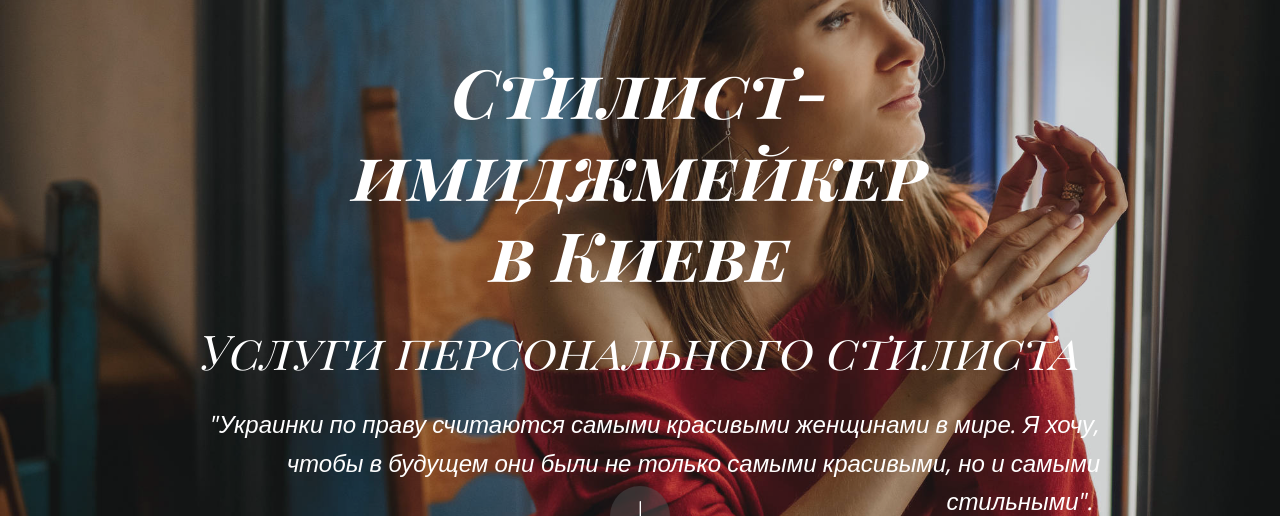
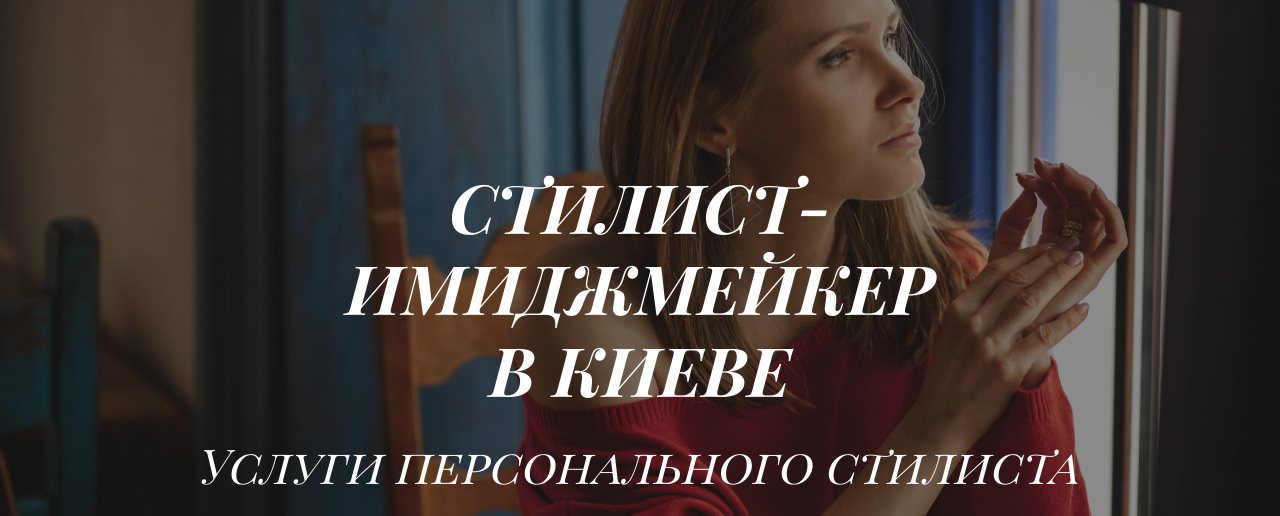
Before and after one commit to mayakliza/dianasidorovich, a plain HTML site: page index.html in a window 1280 px wide. Shown: the part 85-601 px from the top of the page. Drawn offline with nearby package versions, Linux system fonts and the light colour scheme; files whose address does not match are found by name.

Commit message:
create github pages

```diff
--- a/assets/mobirise/css/mbr-additional.css
+++ b/assets/mobirise/css/mbr-additional.css
@@ -819,25 +819,12 @@ iframe.lazy-placeholder,
 section.lazy-placeholder:after {
   opacity: 0.3;
 }
-.cid-qTkA127IK8 {
-  padding-top: 135px;
-  padding-bottom: 0px;
+.cid-rEckQwf5Ha {
   background-image: url("../../../assets/images/-x6a8084-copy-2000x1333.jpg");
 }
-.cid-qTkA127IK8 .mbr-text,
-.cid-qTkA127IK8 .mbr-section-btn {
-  text-align: left;
-  color: #ffffff;
-}
-.cid-qTkA127IK8 .mbr-text,
-.cid-qTkA127IK8 .mbr-section-btn P {
+.cid-rEckQwf5Ha .mbr-text,
+.cid-rEckQwf5Ha .mbr-section-btn {
   text-align: right;
-}
-.cid-qTkA127IK8 H1 {
-  color: #ffffff;
-}
-.cid-qTkA127IK8 H3 {
-  color: #ffffff;
 }
 .cid-rqbr8Mj3GN {
   padding-top: 75px;
--- a/index.html
+++ b/index.html
@@ -67,18 +67,20 @@
     </nav>
 </section>
 
-<section class="engine"><a href="https://mobirise.info/k">develop free website</a></section><section class="cid-qTkA127IK8 mbr-parallax-background" id="header2-1">
+<section class="engine"><a href="https://mobirise.info/v">html templates</a></section><section class="cid-rEckQwf5Ha mbr-fullscreen mbr-parallax-background" id="header2-1e">
 
 
 
-    <div class="mbr-overlay" style="opacity: 0.2; background-color: rgb(70, 80, 82);"></div>
+    <div class="mbr-overlay" style="opacity: 0.5; background-color: rgb(35, 35, 35);"></div>
 
     <div class="container align-center">
         <div class="row justify-content-md-center">
             <div class="mbr-white col-md-10">
-                <h1 class="mbr-section-title mbr-bold pb-3 mbr-fonts-style display-1"><em>Стилист-имиджмейкер <br>в Киеве</em></h1>
+                <h1 class="mbr-section-title mbr-bold pb-3 mbr-fonts-style display-1"><em><br></em><br><em>СТИЛИСТ-ИМИДЖМЕЙКЕР
+</em><div><em>В КИЕВЕ</em></div></h1>
                 <h3 class="mbr-section-subtitle align-center mbr-light pb-3 mbr-fonts-style display-2"><em>Услуги персонального стилиста</em></h3>
-                <p class="mbr-text pb-3 mbr-fonts-style display-5"><em>"Украинки по праву считаются самыми красивыми женщинами в мире. Я хочу, чтобы в будущем они были не только самыми красивыми, но и самыми стильными".&nbsp;<br><strong>- Диана Сидорович</strong></em></p><p></p><p></p>
+                <p class="mbr-text pb-3 mbr-fonts-style display-7"><em>"Украинки по праву считаются самыми красивыми женщинами в мире. Я хочу, чтобы в будущем они были не только самыми красивыми, но и самыми стильными".
+<br>- <strong>Диана Сидорович</strong></em></p>
 
             </div>
         </div>
@@ -512,7 +514,7 @@
         <div class="row justify-content-center">
             <div class="media-container-column col-lg-8" data-form-type="formoid">
                 <!---Formbuilder Form--->
-                <form action="https://mobirise.com/" method="POST" class="mbr-form form-with-styler" data-form-title="Mobirise Form"><input type="hidden" name="email" data-form-email="true" value="m8AqFdZjkbj3KeaydImMlKilPVfey/VUNBrgz44ezHfhjfPIVwRUvY0F4G7MvgdGnEVj4AU8wJJHHiHITF8zQPp+vurbnDNvs+sqaAW0GQDSxa4IsUlz90iwtLpaYs6z">
+                <form action="https://mobirise.com/" method="POST" class="mbr-form form-with-styler" data-form-title="Mobirise Form"><input type="hidden" name="email" data-form-email="true" value="otiSPA6aNolTfGzfKFhSKpZsuThuPh6X+czTC+c+b4xRGobma2MtBCAk8oam4QeVk5cJr6KzrTupD52XdGzmdag1y18R+SX5TjSyIxcRAcS9i+dAE71L+9e0UIGg+2pz">
                     <div class="row row-sm-offset">
                         <div hidden="hidden" data-form-alert="" class="alert alert-success col-12">Как только я прочту Ваше сообщение, я свяжусь с Вами. Благодарю за Ваше доверие!</div>
                         <div hidden="hidden" data-form-alert-danger="" class="alert alert-danger col-12">
@@ -881,7 +883,7 @@
                 <p class="mbr-text form-text mbr-fonts-style display-7">Я с нетерпением жду нашей встречи!</p>
                 <div class="media-container-column" data-form-type="formoid">
                     <!---Formbuilder Form--->
-                    <form action="https://mobirise.com/" method="POST" class="mbr-form form-with-styler" data-form-title="Mobirise Form"><input type="hidden" name="email" data-form-email="true" value="PDWe+y507v6AdIyK5k2k+QCMXo52rRmOKujyx5/OpnGANIxg5Bp846AACFLcBaAK38tsT4APuZALv5MZc+hkOEGDAhJY5XJTGSCWdK4nWc+OYk0m8zw+AWC6j24WllKV">
+                    <form action="https://mobirise.com/" method="POST" class="mbr-form form-with-styler" data-form-title="Mobirise Form"><input type="hidden" name="email" data-form-email="true" value="kX7dQ8Lhmgp49a2CDD3yujhkgaArrG64zCDreIddDcU4wQu08sRmPDR+uLUjgeS/lXMDxUVakKVYCif+4q/RQlMVtvv1jfQ937s0pzkWVnly4QMRTg8j4ZWAxC2UV3Be">
                         <div class="row form-inline justify-content-center">
                             <div hidden="hidden" data-form-alert="" class="alert alert-success col-12">Спасибо за заполнение анкеты!</div>
                             <div hidden="hidden" data-form-alert-danger="" class="alert alert-danger col-12">
```
Also changed, not shown: 1 other file.
